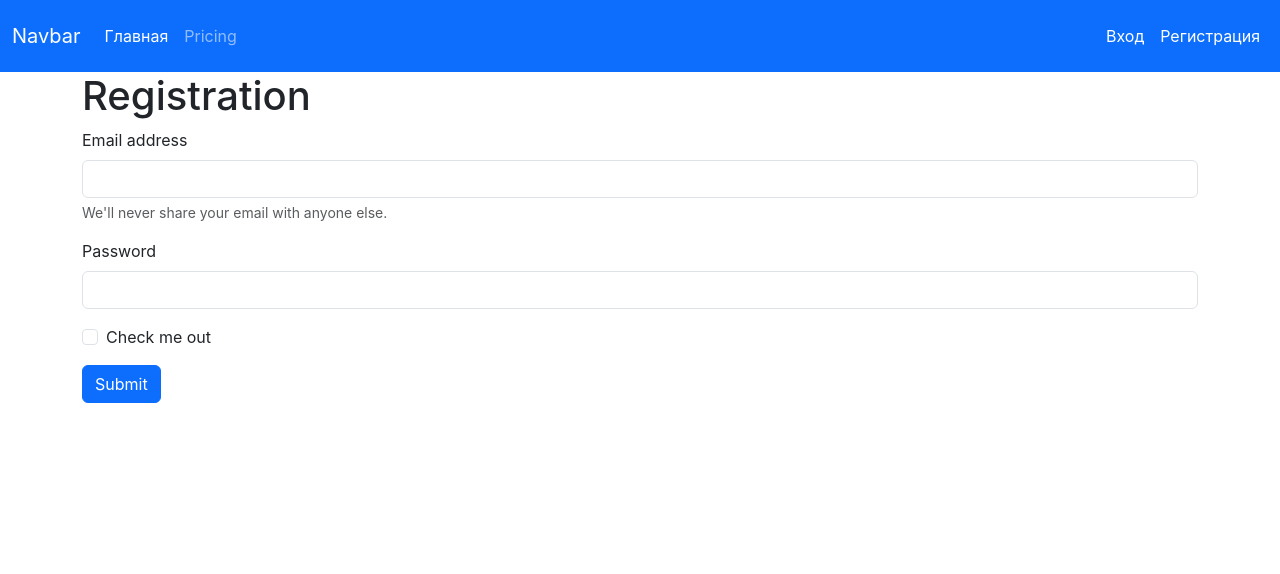
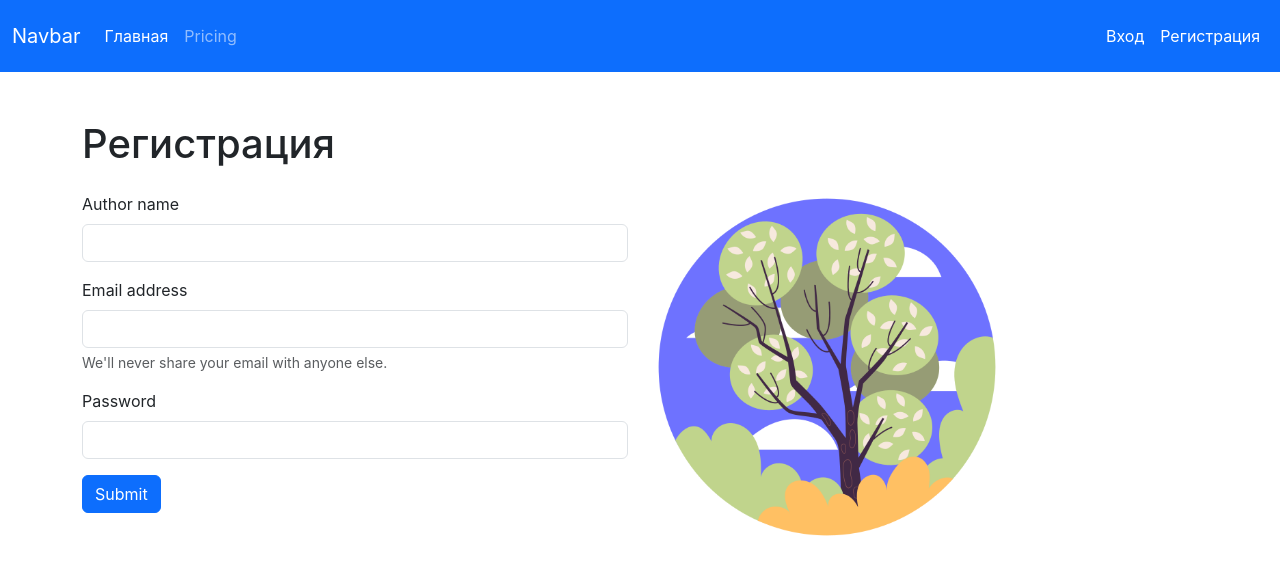
Before and after one commit to nurkanat-doszhan/boqblog, a React (Create React App) app: page /registration in a window 1280 px wide. Shown: the top 574 px of the page. Built offline with nearby package versions, Linux system fonts and the light colour scheme.

Commit message:
added pages Log and Regist

```diff
--- a/src/Pages/Home.js
+++ b/src/Pages/Home.js
@@ -1,7 +1,7 @@
 const Home = () => {
   return (
     <div className='container'>
-      <h1 className='my-5 text-center'>Boq turaly blog</h1>
+      <h1 className='my-5 text-center'>Blog</h1>
       <div className="row row-cols-1 row-cols-md-4 g-4">
         <div className="col">
           <div className="card">
--- a/src/Pages/Login.js
+++ b/src/Pages/Login.js
@@ -1,7 +1,9 @@
 const Login = () => {
     return (
         <div className="container">
-            <h1>Login</h1>
+            <h1 className="mt-5 mb-4">Вход</h1>
+            <div className="row">
+                <div className="col-md-6">
                     <form>
                         <div className="mb-3">
                             <label htmlFor="exampleInputEmail1" className="form-label">Email address</label>
@@ -12,12 +14,13 @@ const Login = () => {
                             <label htmlFor="exampleInputPassword1" className="form-label">Password</label>
                             <input type="password" className="form-control" id="exampleInputPassword1" />
                         </div>
-                <div className="mb-3 form-check">
-                    <input type="checkbox" className="form-check-input" id="exampleCheck1" />
-                    <label className="form-check-label" htmlFor="exampleCheck1">Check me out</label>
-                </div>
                         <button type="submit" className="btn btn-primary">Submit</button>
                     </form>
+                </div>
+                <div className="col-md-6">
+                    <img src="tree2.png" width="350" alt="" />
+                </div>
+            </div>
         </div>
     )
 }
--- a/src/Pages/Registration.js
+++ b/src/Pages/Registration.js
@@ -1,8 +1,14 @@
 const Login = () => {
     return (
         <div className="container">
-            <h1>Registration</h1>
+            <h1 className="mt-5 mb-4">Регистрация</h1>
+            <div className="row">
+                <div className="col-md-6">
                     <form>
+                        <div className="mb-3">
+                            <label htmlFor="authorName" className="form-label">Author name</label>
+                            <input type="email" className="form-control" id="authorName" />
+                        </div>
                         <div className="mb-3">
                             <label htmlFor="exampleInputEmail1" className="form-label">Email address</label>
                             <input type="email" className="form-control" id="exampleInputEmail1" aria-describedby="emailHelp" />
@@ -12,12 +18,13 @@ const Login = () => {
                             <label htmlFor="exampleInputPassword1" className="form-label">Password</label>
                             <input type="password" className="form-control" id="exampleInputPassword1" />
                         </div>
-                <div className="mb-3 form-check">
-                    <input type="checkbox" className="form-check-input" id="exampleCheck1" />
-                    <label className="form-check-label" htmlFor="exampleCheck1">Check me out</label>
-                </div>
                         <button type="submit" className="btn btn-primary">Submit</button>
                     </form>
+                </div>
+                <div className="col-md-6">
+                    <img src="tree.png" width="350" alt="" />
+                </div>
+            </div>
         </div>
     )
 }
```
Also changed, not shown: public/tree.png (added), public/tree2.png (added). Lines whose indentation alone changed are shown as unchanged.
